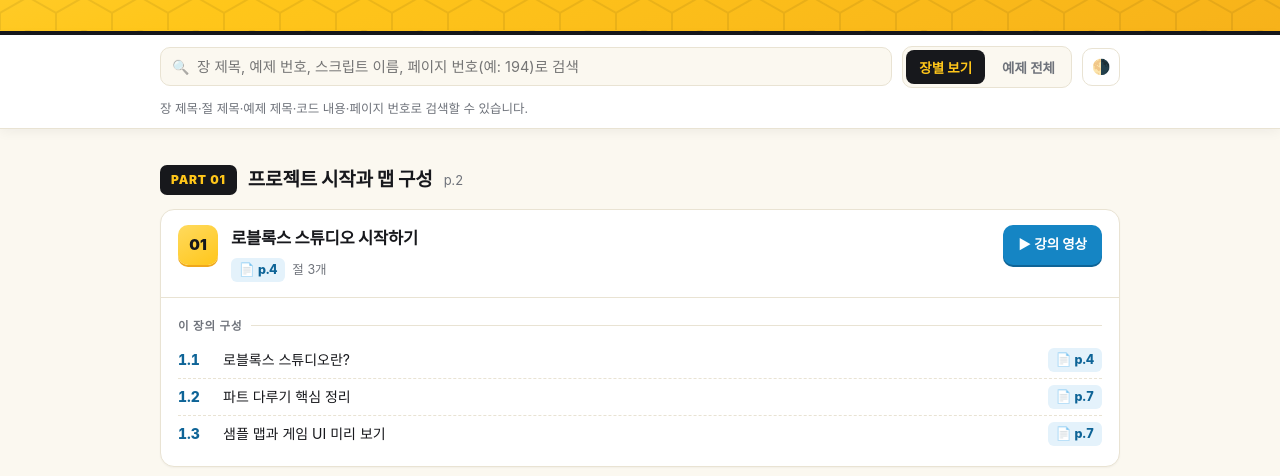
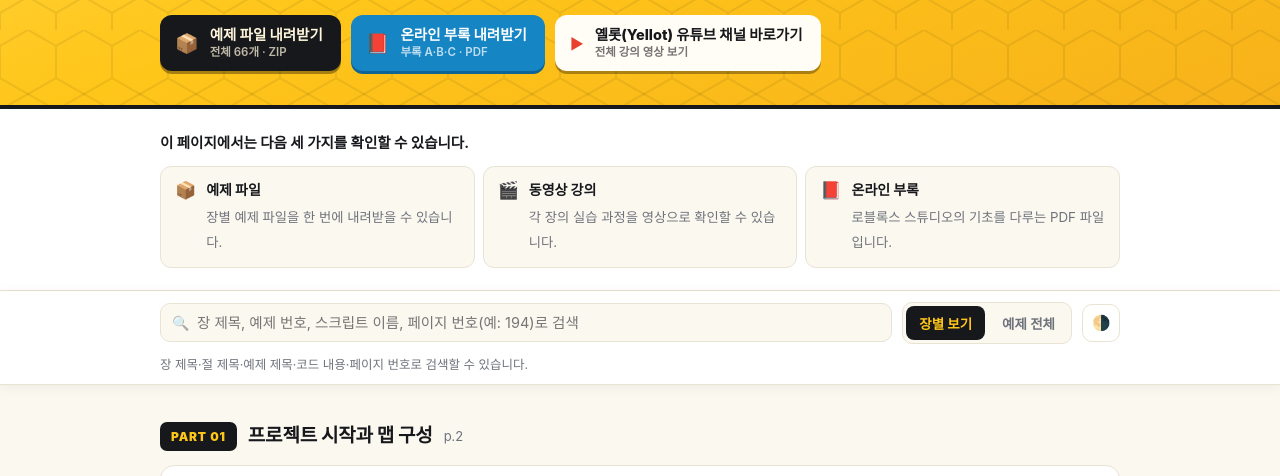
Before and after one commit to wikibook/roblox-td, a plain HTML site: page index.html in a window 1280 px wide. Shown: the part 261-737 px from the top of the page. Drawn offline with Linux system fonts and the light colour scheme.

Commit message:
Add files via upload

```diff
--- a/index.html
+++ b/index.html
@@ -52,6 +52,36 @@
 .hero .stats{display:flex;flex-wrap:wrap;gap:8px;margin-top:20px}
 .hero .stat{background:#17181C;color:#FFF6DC;padding:6px 13px;border-radius:999px;font-size:13px;font-weight:700}
 .hero .stat b{color:var(--yellow)}
+
+/* ---------- 내려받기 버튼 ---------- */
+.hero .dlrow{display:flex;flex-wrap:wrap;gap:10px;margin-top:18px}
+.dl{display:inline-flex;align-items:center;gap:11px;text-decoration:none;
+  background:#17181C;color:#FFF6DC;padding:11px 18px 11px 15px;border-radius:12px;
+  box-shadow:0 3px 0 rgba(0,0,0,.35);transition:transform .12s}
+.dl:hover{transform:translateY(-1px)}
+.dl:active{transform:translateY(2px);box-shadow:0 1px 0 rgba(0,0,0,.35)}
+.dl.alt{background:var(--blue);color:#fff;box-shadow:0 3px 0 var(--blue-dp)}
+.dl.alt:active{box-shadow:0 1px 0 var(--blue-dp)}
+.dl.yt{background:#FFFDF6;color:#17181C;box-shadow:0 3px 0 rgba(0,0,0,.32)}
+.dl.yt .dl-ic{color:#E8402C;font-size:15px}
+.dl.yt .dl-tx em{opacity:.6}
+.dl-ic{font-size:19px;line-height:1}
+.dl-tx{display:flex;flex-direction:column;line-height:1.28}
+.dl-tx b{font-size:14.5px;font-weight:800}
+.dl-tx em{font-style:normal;font-size:11.5px;opacity:.72;font-weight:600;margin-top:1px}
+
+/* ---------- 안내 블록 ---------- */
+.guide{background:var(--panel);border-bottom:1px solid var(--line)}
+.guide .wrap{padding-top:22px;padding-bottom:22px}
+.guide-lead{margin:0 0 12px;font-size:14.5px;font-weight:700}
+.guide-list{list-style:none;margin:0;padding:0;display:grid;gap:8px;
+  grid-template-columns:repeat(auto-fit,minmax(260px,1fr))}
+.guide-list li{display:flex;align-items:flex-start;gap:10px;
+  background:var(--bg);border:1px solid var(--line);border-radius:11px;padding:12px 14px}
+.guide-list .g-ic{font-size:17px;line-height:1.35;flex:0 0 auto}
+.guide-list div{min-width:0}
+.guide-list b{display:block;color:var(--ink);font-size:14px;font-weight:800;margin-bottom:2px}
+.guide-list span:not(.g-ic){font-size:13.3px;color:var(--muted);line-height:1.5}
 
 /* ---------- toolbar ---------- */
 .toolbar{position:sticky;top:0;z-index:30;background:var(--panel);border-bottom:1px solid var(--line);
@@ -155,6 +185,7 @@
 .toTop.show{display:block}
 .toTop:active{transform:translateY(2px);box-shadow:0 1px 0 #17181C}
 @media (max-width:560px){
+  .dl{flex:1 1 100%;justify-content:flex-start}
   .ch-head{padding:13px}.ch-body{padding:4px 13px 12px}
   .vbtn{width:100%;justify-content:center}
 }
@@ -171,8 +202,33 @@
       <span class="stat">강의 영상 <b>32개</b></span>
       <span class="stat">예제 코드 <b>66개</b></span>
     </div>
+    <div class="dlrow">
+      <a class="dl" href="examples.zip" download>
+        <span class="dl-ic">📦</span>
+        <span class="dl-tx"><b>예제 파일 내려받기</b><em>전체 66개 · ZIP</em></span>
+      </a>
+      <a class="dl alt" href="online-appendix.pdf" download>
+        <span class="dl-ic">📕</span>
+        <span class="dl-tx"><b>온라인 부록 내려받기</b><em>부록 A·B·C · PDF</em></span>
+      </a>
+      <a class="dl yt" href="https://www.youtube.com/%EC%98%90%EB%A1%AFYellot" target="_blank" rel="noopener">
+        <span class="dl-ic">▶</span>
+        <span class="dl-tx"><b>옐롯(Yellot) 유튜브 채널 바로가기</b><em>전체 강의 영상 보기</em></span>
+      </a>
+    </div>
   </div>
 </header>
+
+<section class="guide">
+  <div class="wrap">
+    <p class="guide-lead">이 페이지에서는 다음 세 가지를 확인할 수 있습니다.</p>
+    <ul class="guide-list">
+      <li><span class="g-ic">📦</span><div><b>예제 파일</b><span>장별 예제 파일을 한 번에 내려받을 수 있습니다.</span></div></li>
+      <li><span class="g-ic">🎬</span><div><b>동영상 강의</b><span>각 장의 실습 과정을 영상으로 확인할 수 있습니다.</span></div></li>
+      <li><span class="g-ic">📕</span><div><b>온라인 부록</b><span>로블록스 스튜디오의 기초를 다루는 PDF 파일입니다.</span></div></li>
+    </ul>
+  </div>
+</section>
 
 <div class="toolbar">
   <div class="inner">
```
